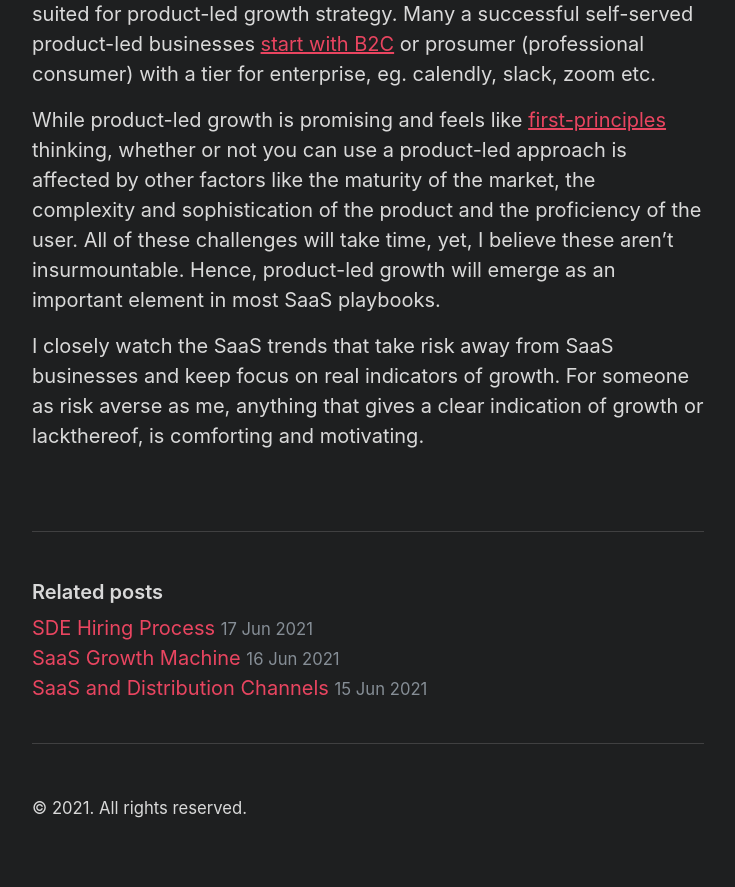
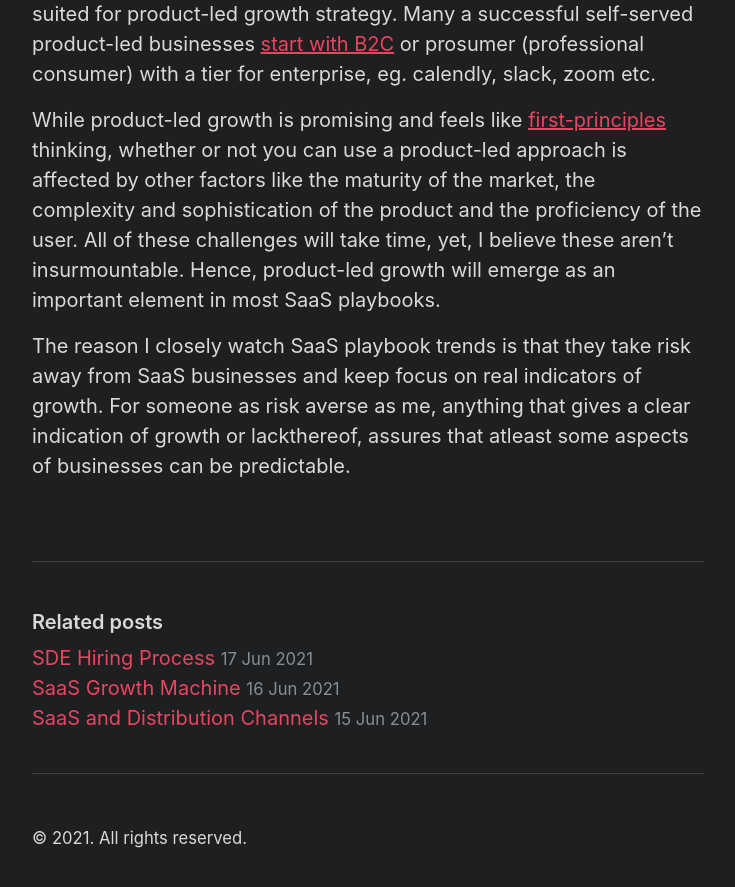
Before and after one commit to ad6190/ad6190.github.io, a Jekyll site: the page built from _posts/2021-06-19-saas-product-led-growth.md, in a window 1280 px wide and 900 px high, scrolled down 1480 px. Shown: the top 887 px of the window, without its empty margins (272-1007 px from the left). Built offline with Jekyll 4.4.1, drawn with Linux system fonts in a browser that asks for light colours.

Commit message:
updated note

```diff
--- a/_posts/2021-06-19-saas-product-led-growth.md
+++ b/_posts/2021-06-19-saas-product-led-growth.md
@@ -16,4 +16,4 @@ A complete dependence on product for growth also restricts which businesses can
 
 While product-led growth is promising and feels like [first-principles](https://fs.blog/2018/04/first-principles/) thinking, whether or not you can use a product-led approach is affected by other factors like the maturity of the market, the complexity and sophistication of the product and the proficiency of the user. All of these challenges will take time, yet, I believe these aren't insurmountable. Hence, product-led growth will emerge as an important element in most SaaS playbooks.
 
-I closely watch the SaaS trends that take risk away from SaaS businesses and keep focus on real indicators of growth. For someone as risk averse as me, anything that gives a clear indication of growth or lackthereof, is comforting and motivating.
+The reason I closely watch SaaS playbook trends is that they take risk away from SaaS businesses and keep focus on real indicators of growth. For someone as risk averse as me, anything that gives a clear indication of growth or lackthereof, assures that atleast some aspects of businesses can be predictable.
```
